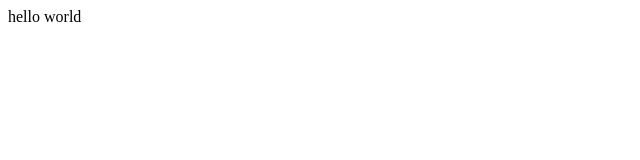
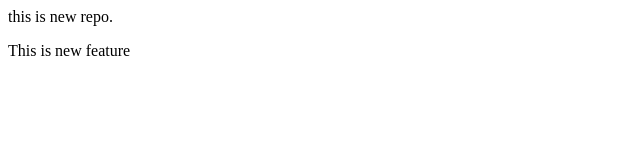
Before and after one commit to Subhana-Ahmad70/localrepo, a plain HTML site: page index.html in a window 1280 px wide. Shown: the whole page, without its empty margins (0-640 px from the left). Drawn offline with Linux system fonts and the light colour scheme.

Commit message:
new feature

```diff
--- a/index.html
+++ b/index.html
@@ -1 +1,2 @@
-<p>hello world</p>
+<p>this is new repo.</p>
+<p>This is new feature</p>
```
